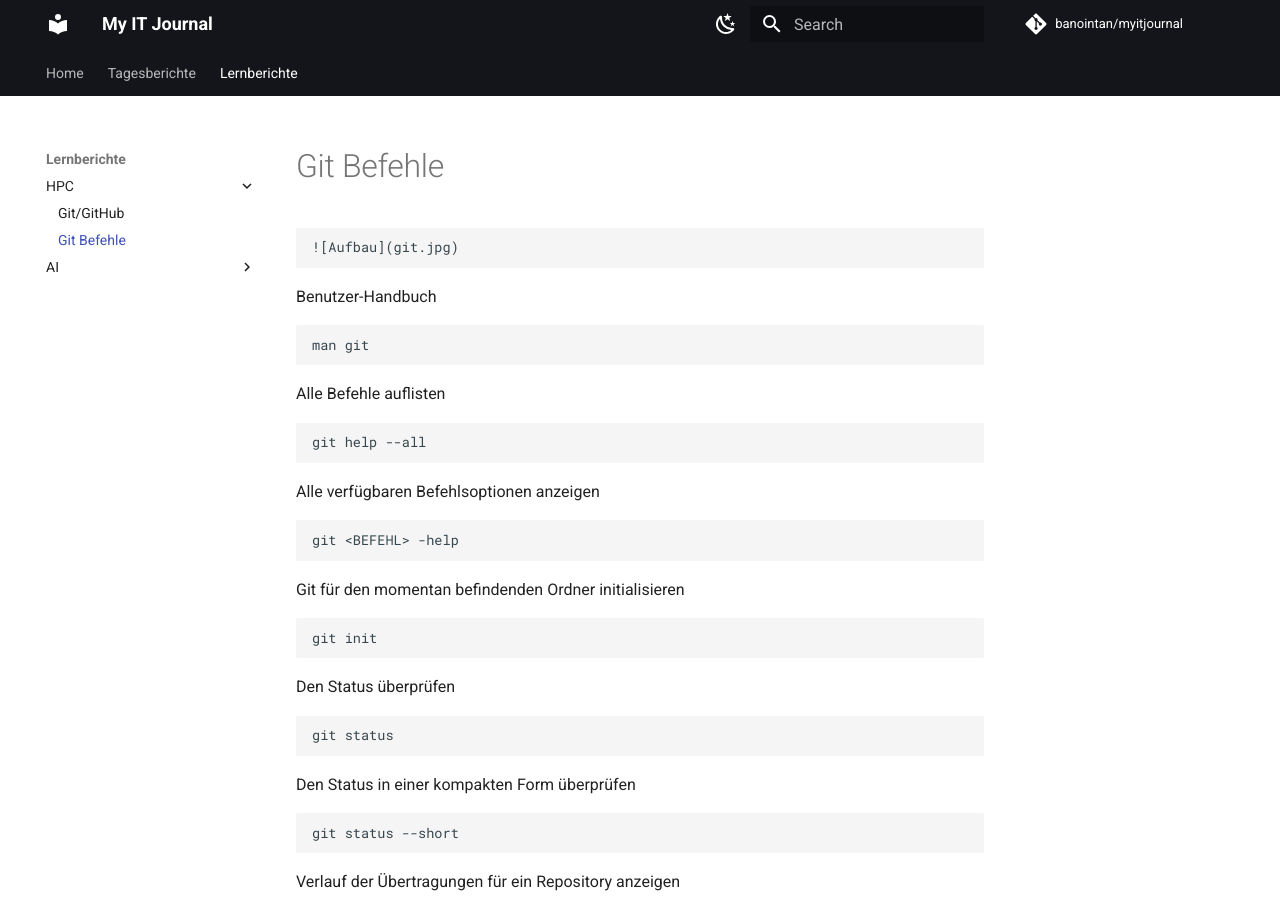
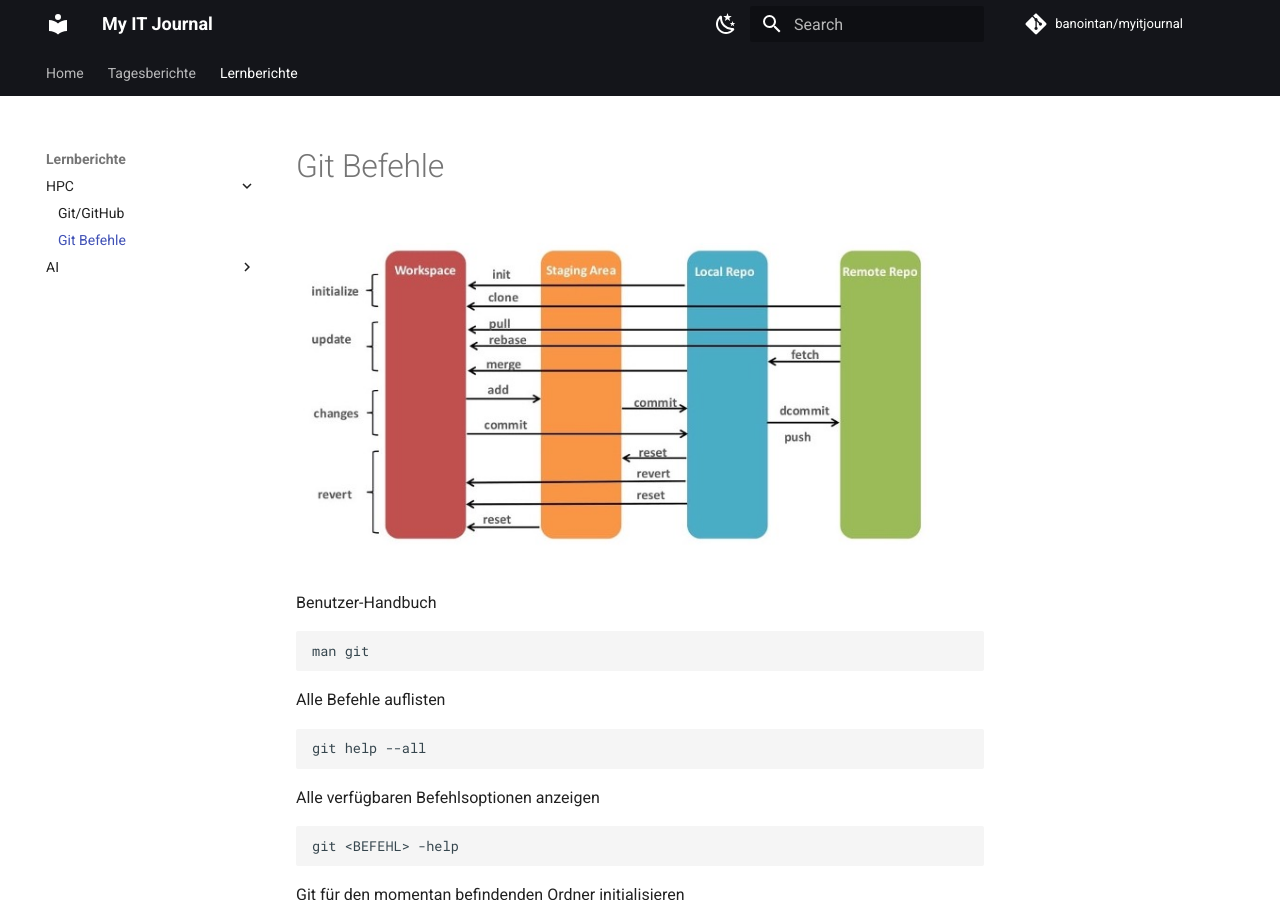
Before and after one commit to banointan/myitjournal, an MkDocs documentation site: the page built from docs/lernberichte/hpc/git_github/lb02.md, in a window 1280 px wide and 900 px high. Built offline with MkDocs 1.6.1 and Material for MkDocs 9.7.7, drawn with Linux system fonts in a browser that asks for light colours; comment, search, counter and statistics services are not loaded.

Commit message:
Bild Ordner verschoben & Pfad angepasst

```diff
--- a/docs/lernberichte/hpc/git_github/lb02.md
+++ b/docs/lernberichte/hpc/git_github/lb02.md
@@ -1,6 +1,6 @@
 # Git Befehle
 
-    ![Aufbau](git.jpg)
+![Aufbau_Git-Befehle](../images/git/git.jpg)
 
 
 Benutzer-Handbuch
```
Also changed, not shown: docs/lernberichte/hpc/images/git/git.jpg (renamed from docs/lernberichte/hpc/git_github/git.jpg).
